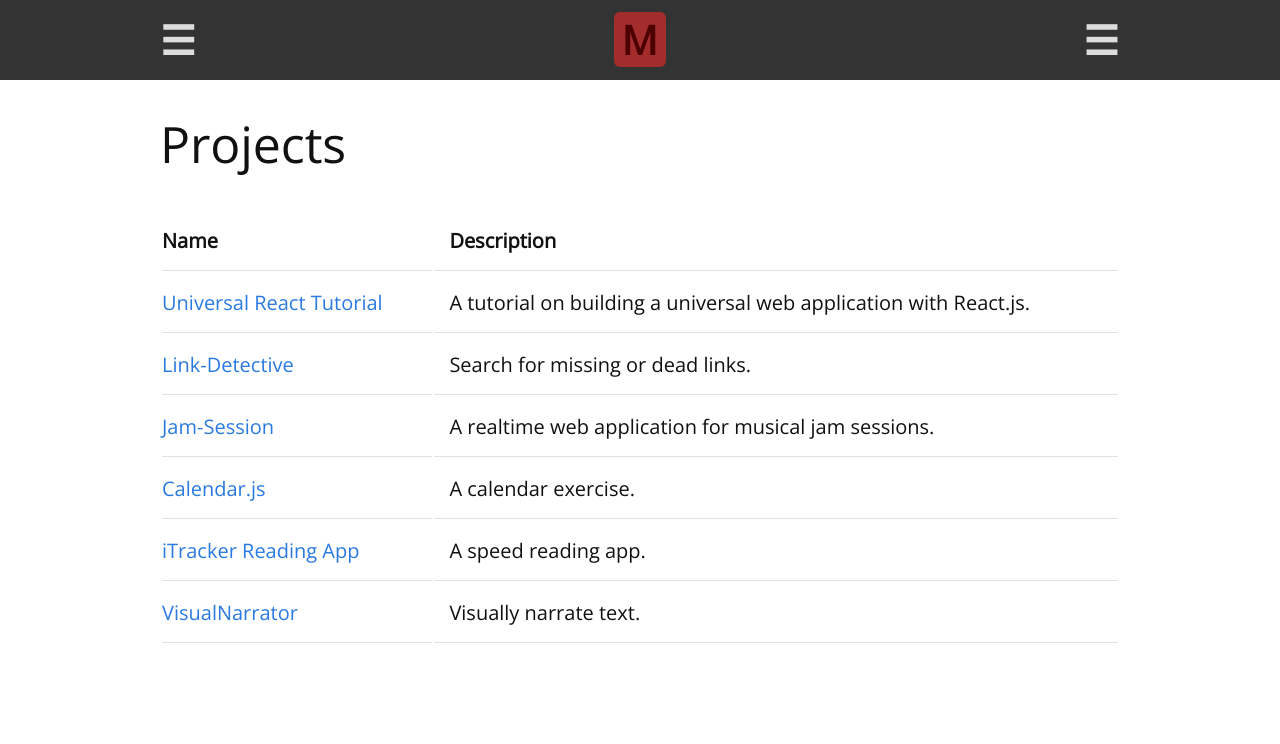
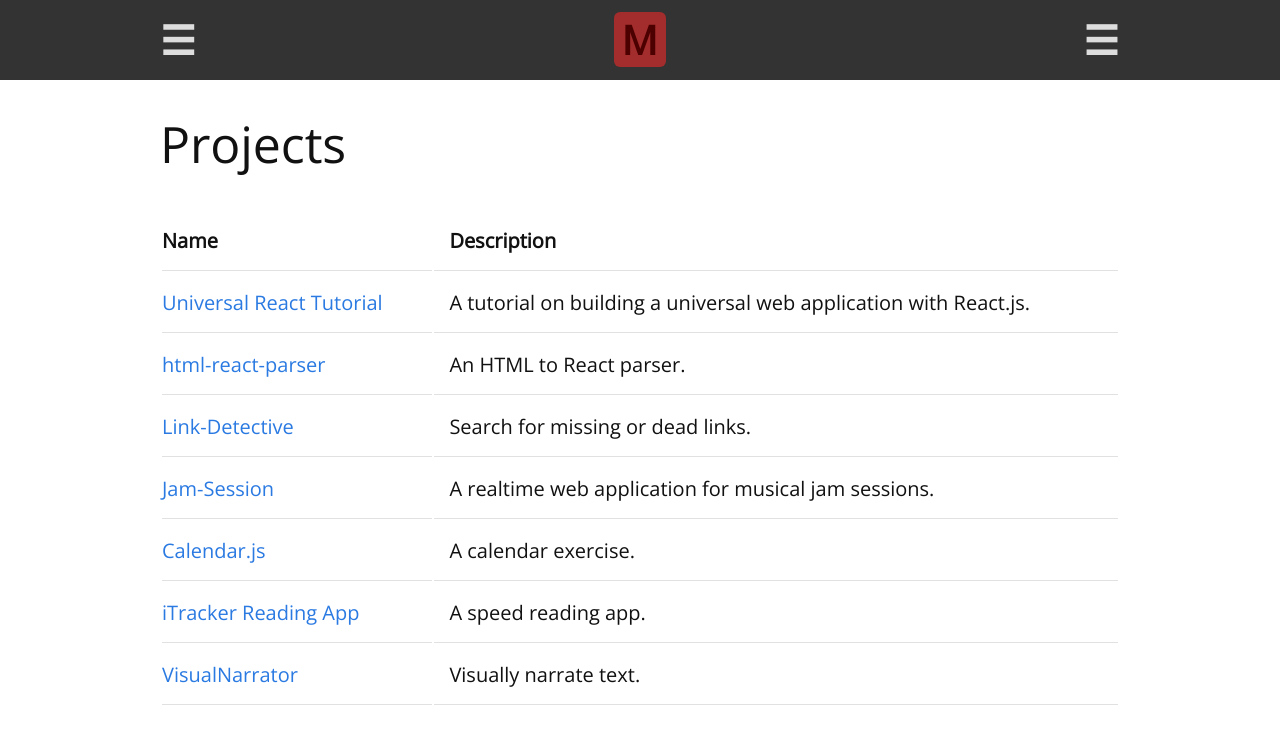
Before and after one commit to remarkablemark/remarkablemark.github.io, a Jekyll site: the page built from projects.md, in a window 1280 px wide. Shown: the top 744 px of the page. Built offline with Jekyll 4.4.1, drawn with Linux system fonts in a browser that asks for light colours.

Commit message:
Add "html-react-parser" to projects page
https://www.npmjs.com/package/html-react-parser

```diff
--- a/_data/projects.yml
+++ b/_data/projects.yml
@@ -1,6 +1,10 @@
 - name: Universal React Tutorial
   description: A tutorial on building a universal web application with React.js.
   link: https://github.com/remarkablemark/universal-react-tutorial
+
+- name: html-react-parser
+  description: An HTML to React parser.
+  link: https://www.npmjs.com/package/html-react-parser
 
 - name: Link-Detective
   description: Search for missing or dead links.
```
